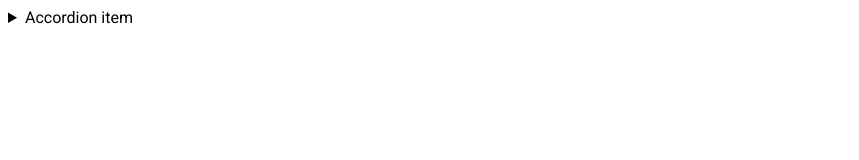
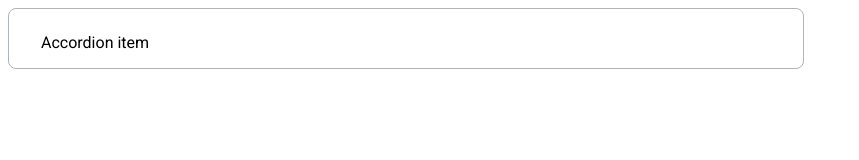
Before and after one commit to js-tasks-ru/htmlcss-20220616_risorsedaffari, a website: page 03-lection1/02-accordion/index.html in a window 1280 px wide. Shown: the whole page, without its empty margins (0-859 px from the left). Drawn offline with Linux system fonts and the light colour scheme.

Commit message:
accordion added

```diff
--- a/03-lection1/02-accordion/accordion.css
+++ b/03-lection1/02-accordion/accordion.css
@@ -1 +1,26 @@
 /* Стилизация аккордеона */
+.accordion {
+  border: 1px solid #acb5bd;
+  border-radius: 8px;
+  width: 730px;
+  padding-left: 32px;
+  padding-right: 32px;
+}
+
+.accordion__summary {
+  margin-top: 24px;
+  margin-bottom: 16px;
+}
+
+.accordion__summary::-webkit-details-marker {
+  display: none;
+}
+
+.accordion__summary::marker {
+  display: none;
+  content: '';
+}
+
+.accordion__item {
+  color: var(--grey-4);
+}
--- a/03-lection1/02-accordion/index.html
+++ b/03-lection1/02-accordion/index.html
@@ -1,18 +1,14 @@
 <!DOCTYPE html>
 <!-- Страница с аккордеоном -->
 <html lang="ru">
-    <head>
-        <link rel="stylesheet" href="../../assets/css/main.css">
-        <link rel="stylesheet" href="./accordion.css">
-    </head>
-    <body>
-        <details>
-            <summary>
-                Accordion item
-            </summary>
-            <p>
-                Hidden content
-            </p>
-        </details>
-    </body>
+  <head>
+    <link rel="stylesheet" href="../../assets/css/main.css" />
+    <link rel="stylesheet" href="./accordion.css" />
+  </head>
+  <body>
+    <details class="accordion">
+      <summary class="accordion__summary">Accordion item</summary>
+      <p class="accordion__item">Hidden content</p>
+    </details>
+  </body>
 </html>
--- a/assets/css/main.css
+++ b/assets/css/main.css
@@ -3,13 +3,13 @@
 :root {
   --white: #ffffff;
   --black: #212429;
-    --pink: #F784AD;
-    --purple: #7048E8;
-    --blue: #374FC7;
-    --red: #F03D3E;
-    --grey-1: #F8F9FA;
-    --grey-2: #DDE2E5;
-    --grey-3: #ACB5BD;
+  --pink: #f784ad;
+  --purple: #7048e8;
+  --blue: #374fc7;
+  --red: #f03d3e;
+  --grey-1: #f8f9fa;
+  --grey-2: #dde2e5;
+  --grey-3: #acb5bd;
   --grey-4: #495057;
 
   --error: var(--red);
```
Lines whose indentation alone changed are shown as unchanged.
